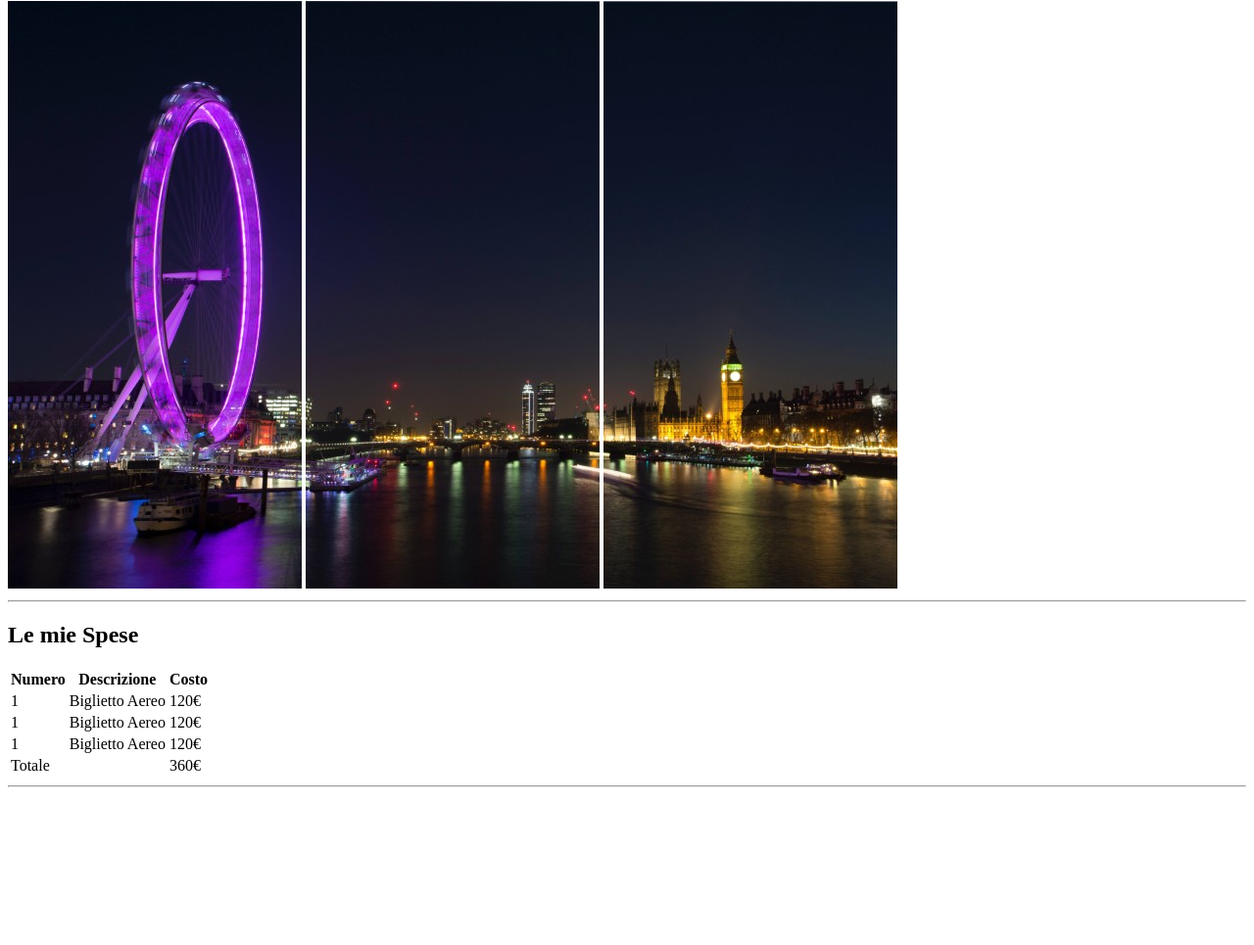
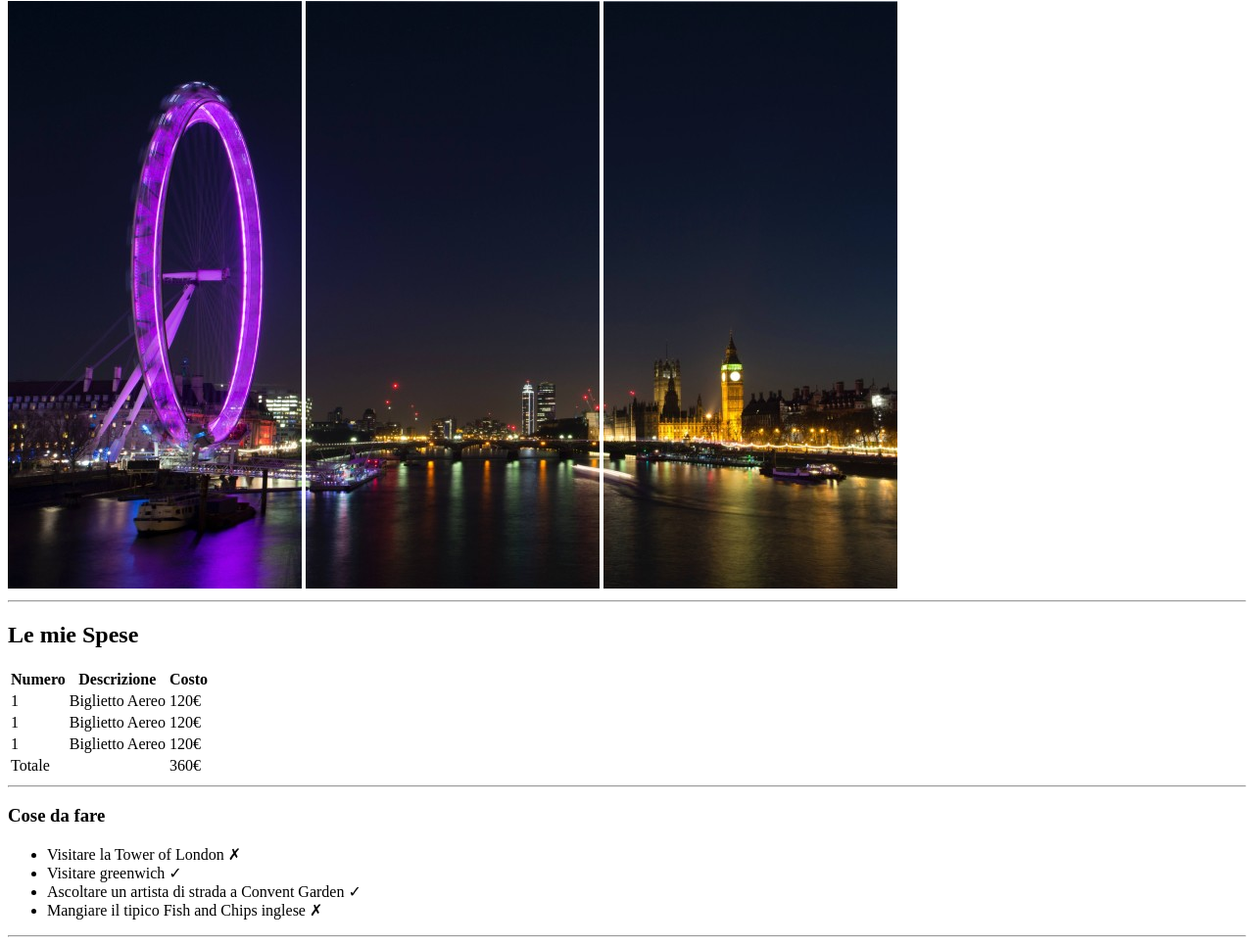
Before and after one commit to Fernweh99/html-london-trip, a plain HTML site: page index.html in a window 1280 px wide. Shown: the part 79-1044 px from the top of the page at 98% size. Before the commit the page ends 891 px from the top, so only its background shows below. Drawn offline with Linux system fonts and the light colour scheme.

Commit message:
add-section-to-do

```diff
--- a/index.html
+++ b/index.html
@@ -56,6 +56,17 @@
             </table>
             <hr>
         </section>
+        <!--unordered list cose da fare-->
+        <section id="to-do">
+            <h3>Cose da fare</h3>
+                <ul>
+                    <li>Visitare la Tower of London &cross;</li>
+                    <li>Visitare greenwich &check;</li>
+                    <li>Ascoltare un artista di strada a Convent Garden &check;</li>
+                    <li>Mangiare il tipico Fish and Chips inglese &cross;</li>
+                </ul>
+            <hr>
+        </section>
     </main>
 </body>
 </html>
```
